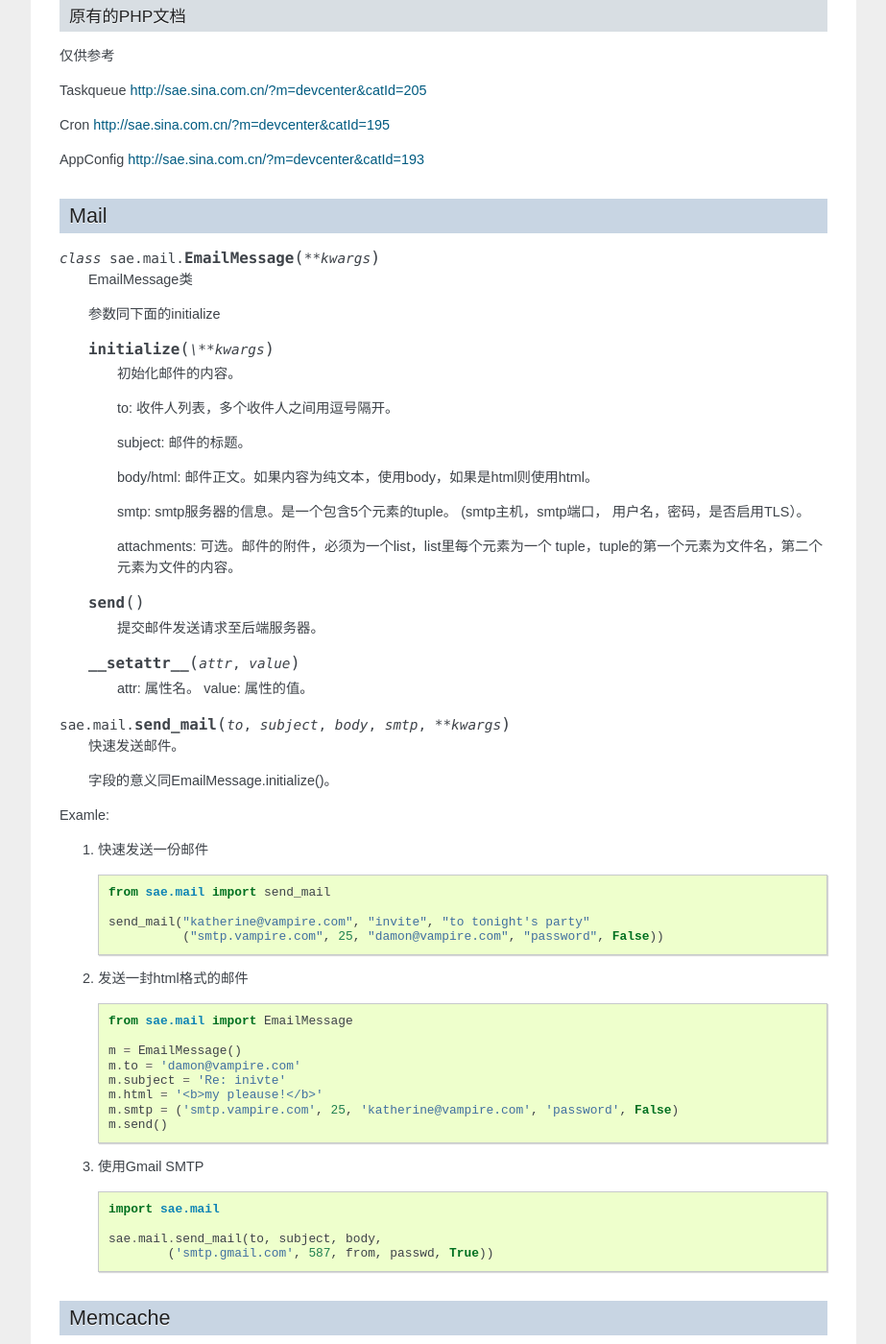
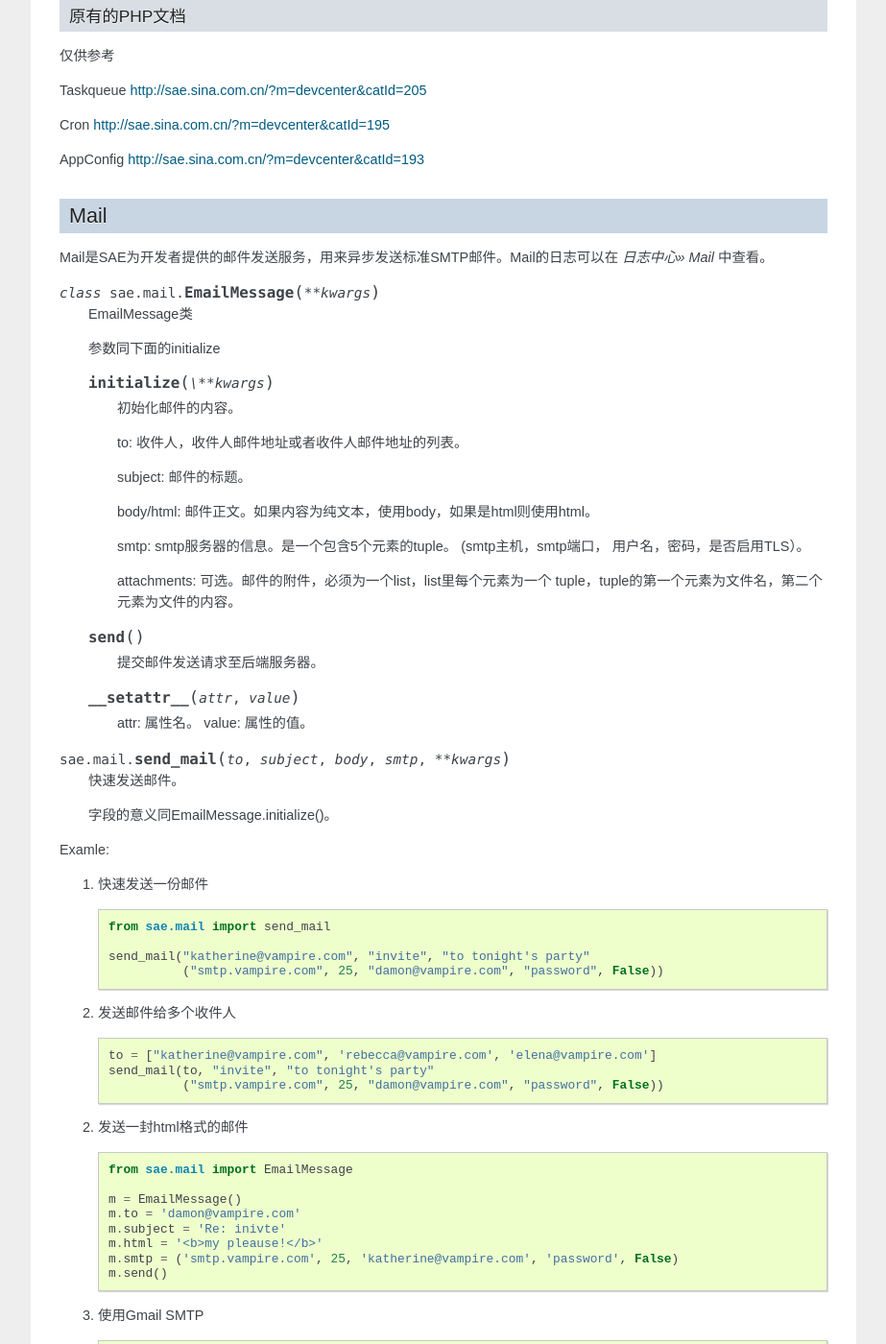
Before and after one commit to sinacloud/sae-python-dev-guide, a Sphinx documentation site: the page built from docs/service.rst, in a window 1280 px wide and 1400 px high, scrolled down 5744 px. Shown: the whole window at 96% size, without its empty margins (198-1121 px from the left). Built offline with Sphinx 7.4.7, drawn with Linux system fonts in a browser that asks for light colours.

Commit message:
Multiple recipients

```diff
--- a/docs/service.rst
+++ b/docs/service.rst
@@ -335,6 +335,8 @@ AppConfig http://sae.sina.com.cn/?m=devcenter&catId=193
 Mail
 -----------
 
+Mail是SAE为开发者提供的邮件发送服务，用来异步发送标准SMTP邮件。Mail的日志可以在 `日志中心» Mail` 中查看。
+
 ..  module:: sae.mail
 
 ..  py:class:: EmailMessage(**kwargs)
@@ -348,7 +350,7 @@ Mail
 
         初始化邮件的内容。
 
-        to: 收件人列表，多个收件人之间用逗号隔开。
+        to: 收件人，收件人邮件地址或者收件人邮件地址的列表。
 
         subject: 邮件的标题。
 
@@ -384,6 +386,13 @@ Examle:
 
         send_mail("katherine@vampire.com", "invite", "to tonight's party"
                   ("smtp.vampire.com", 25, "damon@vampire.com", "password", False))
+
+2.  发送邮件给多个收件人 ::
+
+        to = ["katherine@vampire.com", 'rebecca@vampire.com', 'elena@vampire.com']
+        send_mail(to, "invite", "to tonight's party"
+                  ("smtp.vampire.com", 25, "damon@vampire.com", "password", False))
+
 
 2.  发送一封html格式的邮件 ::
 
```
